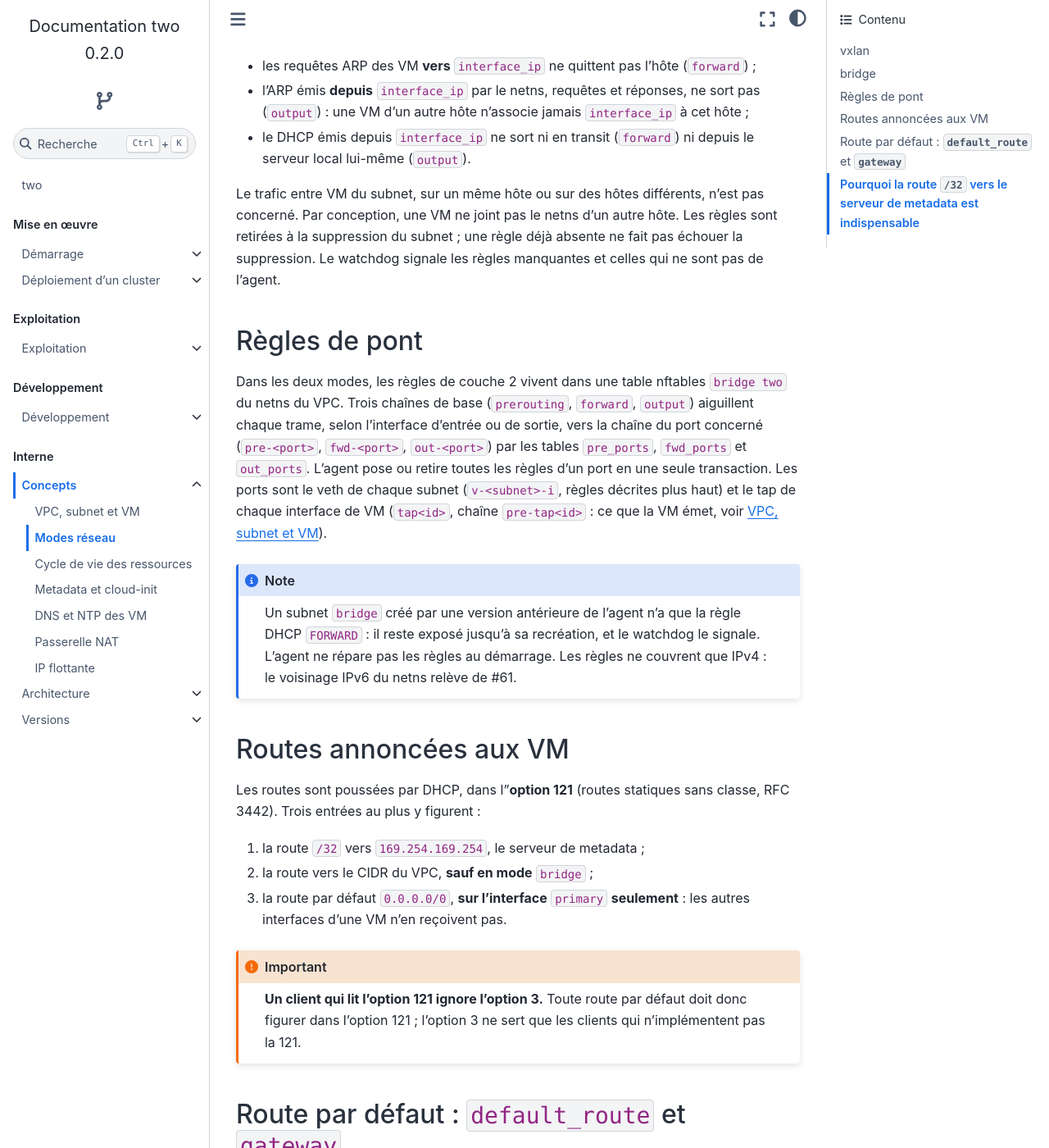
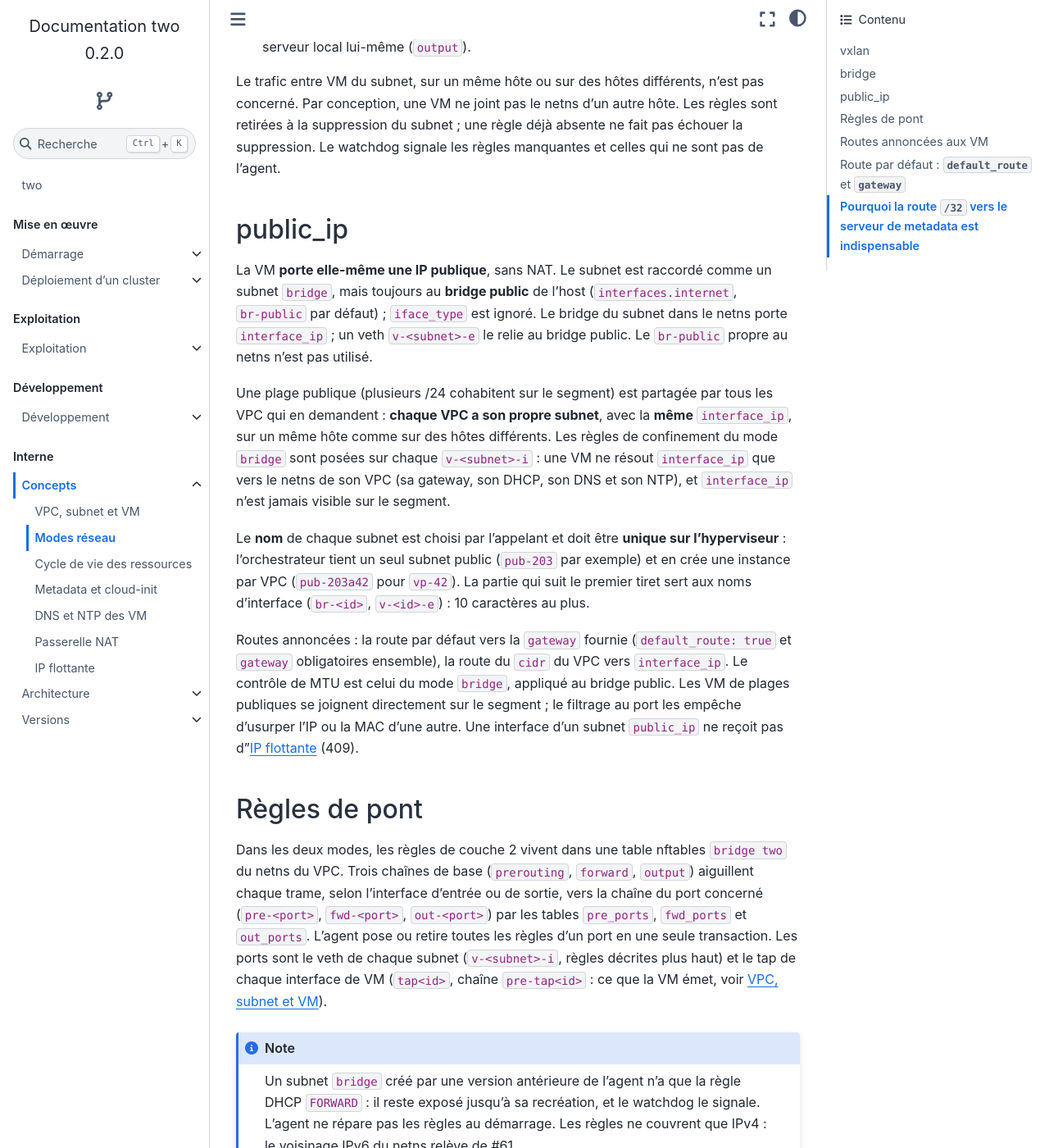
Before and after one commit to GnomeZworc/two-mirror, a Sphinx documentation site: the page built from docs/concepts/modes-reseau.rst, in a window 1280 px wide and 1400 px high, scrolled down 3218 px. Shown: the whole window at 82% size. Built offline with Sphinx 7.4.7 and the Sphinx Book theme 1.1.4, drawn with Linux system fonts in a browser that asks for light colours; some of the changed text lies outside the part shown.

Commit message:
f-89: doc: subnet public_ip, plage partagée, nommage des instances #89
Signed-off-by: GnomeZworc <nicolas.boufidjeline@g3e.fr>

```diff
--- a/docs/concepts/ip-flottante.rst
+++ b/docs/concepts/ip-flottante.rst
@@ -79,4 +79,5 @@ Limites
 -------
 
 * IPv4 seulement.
+* Refusée (409) sur une interface d'un subnet ``public_ip`` : la VM y porte déjà son IP publique.
 * Une VM qui joint l'IP flottante d'une autre VM passe par les bordures.
--- a/docs/concepts/modes-reseau.rst
+++ b/docs/concepts/modes-reseau.rst
@@ -18,17 +18,12 @@ annoncées aux VM.
      - rattachement direct à un bridge existant de l'host, résolu depuis ``iface_type``
      - disponible
    * - ``public_ip``
-     - routé comme ``vxlan`` côté DHCP
-     - **mise en place host non implémentée** — la création échoue à l'exécution
+     - comme ``bridge``, toujours au bridge public de l'host (``interfaces.internet``) ; la VM
+       porte son IP publique
+     - disponible
    * - ``vlan``
      - —
      - réservé, non implémenté
-
-.. warning::
-
-   ``public_ip`` est accepté par l'API et traité comme ``vxlan`` pour le DHCP, mais sa
-   configuration réseau côté host n'existe pas encore : la création part en ``error`` dans
-   ``Execute``. Ne pas s'appuyer dessus en production.
 
 vxlan
 -----
@@ -138,6 +133,33 @@ Par conception, une VM ne joint pas le netns d'un autre hôte. Les règles sont
 suppression du subnet ; une règle déjà absente ne fait pas échouer la suppression. Le watchdog
 signale les règles manquantes et celles qui ne sont pas de l'agent.
 
+public_ip
+---------
+
+La VM **porte elle-même une IP publique**, sans NAT. Le subnet est raccordé comme un subnet
+``bridge``, mais toujours au **bridge public** de l'host (``interfaces.internet``, ``br-public``
+par défaut) ; ``iface_type`` est ignoré. Le bridge du subnet dans le netns porte
+``interface_ip`` ; un veth ``v-<subnet>-e`` le relie au bridge public. Le ``br-public`` propre au
+netns n'est pas utilisé.
+
+Une plage publique (plusieurs /24 cohabitent sur le segment) est partagée par tous les VPC qui en
+demandent : **chaque VPC a son propre subnet**, avec la **même** ``interface_ip``, sur un même
+hôte comme sur des hôtes différents. Les règles de confinement du mode ``bridge`` sont posées sur
+chaque ``v-<subnet>-i`` : une VM ne résout ``interface_ip`` que vers le netns de son VPC (sa
+gateway, son DHCP, son DNS et son NTP), et ``interface_ip`` n'est jamais visible sur le segment.
+
+Le **nom** de chaque subnet est choisi par l'appelant et doit être **unique sur l'hyperviseur** :
+l'orchestrateur tient un seul subnet public (``pub-203`` par exemple) et en crée une instance par
+VPC (``pub-203a42`` pour ``vp-42``). La partie qui suit le premier tiret sert aux noms d'interface
+(``br-<id>``, ``v-<id>-e``) : 10 caractères au plus.
+
+Routes annoncées : la route par défaut vers la ``gateway`` fournie (``default_route: true`` et
+``gateway`` obligatoires ensemble), la route du ``cidr`` du VPC vers ``interface_ip``. Le contrôle
+de MTU est celui du mode ``bridge``, appliqué au bridge public. Les VM de plages publiques se
+joignent directement sur le segment ; le filtrage au port les empêche d'usurper l'IP ou la MAC
+d'une autre. Une interface d'un subnet ``public_ip`` ne reçoit pas d':doc:`IP flottante
+<ip-flottante>` (409).
+
 Règles de pont
 --------------
 
--- a/docs/developpement/lab.rst
+++ b/docs/developpement/lab.rst
@@ -404,6 +404,10 @@ Générée par ``test/e2e/run.sh --matrice`` à partir des en-têtes ; à régé
      - IP flottante d'une interface de VM — macvlan fip-<hex> sur le br-public du netns, MAC 02:05 + IP publique, NAT 1:1 sans état, routage par source (sortie par l'IP flottante, pas par la passerelle NAT du VPC), entrée neuve depuis le segment public, métadonnées servies, affichage sur la VM, refus 409, détachement, déplacement vers un autre hôte par mobilité MAC
      - hv1 hv2 hv3
      - #88
+   * - ``48-subnet-public``
+     - subnet public_ip — VM qui porte son IP publique, subnet raccordé au bridge public de l'hôte (iface_type ignoré), même plage et même interface_ip pour plusieurs VPC sur un même hôte et sur deux hôtes, interface_ip invisible sur le segment, gateway et DNS propres à chaque VPC, sortie et entrée sans NAT, usurpation refusée, IP flottante refusée
+     - hv1 hv2 hv3
+     - #89
    * - ``51-l3vni``
      - routage inter-subnet entre hôtes par L3VNI (IRB symétrique) — VRF, RMAC, exports /24 et /32, RT-5 réfléchies, TTL, isolation par RT, unreachable default dans la VRF, démontage d'un VPC routé
      - hv1 hv2
--- a/docs/exploitation/diagnostic.rst
+++ b/docs/exploitation/diagnostic.rst
@@ -14,7 +14,8 @@ La ressource part en ``error`` juste après le 202
 
 Cas fréquents :
 
-* subnet en mode ``public_ip`` — la mise en place host n'est pas implémentée, l'échec est attendu ;
+* subnet en mode ``public_ip`` dont le nom n'est pas unique sur l'hyperviseur, ou dont la partie
+  après le premier tiret dépasse 10 caractères (noms d'interface) ;
 * ``vxlan_id`` déjà utilisé sur l'host ;
 * bridge cible absent : ``iface_type`` inconnu retombé sur ``default_interface``, lui-même
   inexistant.
```
Also changed, not shown: release_notes/0.3.0.md (+11 -0 lines).
